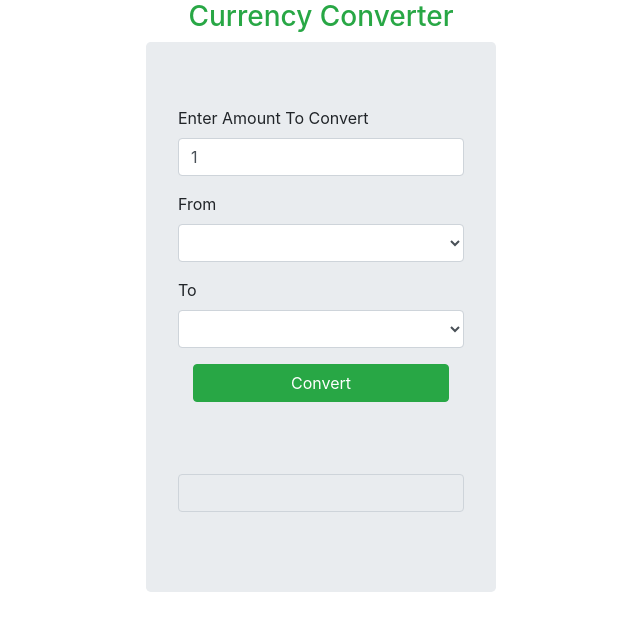
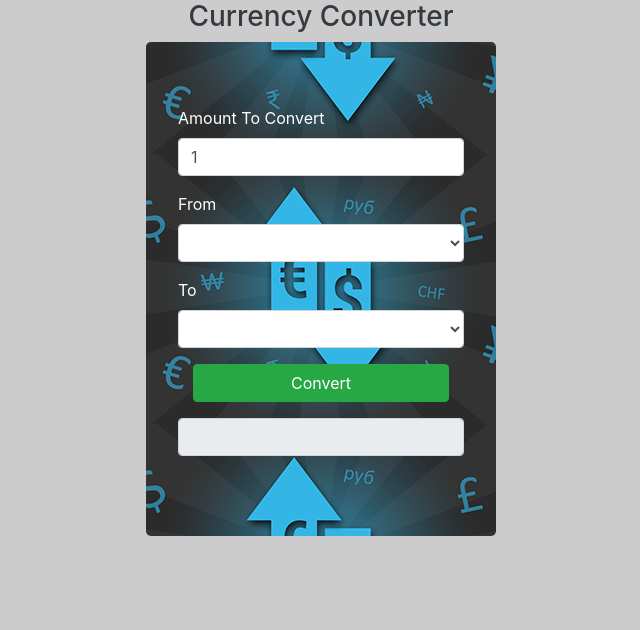
Before and after one commit to DavidOparanti/PWAcurrencyConverter, a website: page index.html in a window 1280 px wide. Shown: the whole page, without its empty margins (319-959 px from the left). Drawn offline with nearby package versions, Linux system fonts and the light colour scheme; no server answers; some icons are missing.

Commit message:
ReadMe added

```diff
--- a/css/style.css
+++ b/css/style.css
@@ -1,15 +1,16 @@
-body, html {
-    height: 100%;
+
+body {
+    background-color: #cccccc
 }
-body {
+
+.jumbotron {
     /* The image used */
-    background-image: url("../img/currecny.png");
+    background-image: url("../img/currency.png");
+    /* Full height */
 
-    /* Full height */
-    height: 100%;
 
     /* Center and scale the image nicely */
     background-position: center;
-    background-repeat: no-repeat;
-    background-size: cover;
+    background-repeat: repeat;
+
 }
--- a/index.html
+++ b/index.html
@@ -1,5 +1,5 @@
 <!doctype html>
-<html lang="">
+<html>
 <head>
 	<meta charset="utf-8">
 	<meta name="description" content="A progresive web app currency converter application">
@@ -9,8 +9,10 @@
 	<title>Currency Converter</title>
 	<link rel="stylesheet" href="https://stackpath.bootstrapcdn.com/bootstrap/4.1.0/css/bootstrap.min.css" integrity="sha384-9gVQ4dYFwwWSjIDZnLEWnxCjeSWFphJiwGPXr1jddIhOegiu1FwO5qRGvFXOdJZ4"
 	 crossorigin="anonymous">
+	<link rel="stylesheet" href="css/style.css">
 
 </head>
+
 <body>
 
 	<div class="container">
@@ -19,21 +21,22 @@
 			</div>
 			<div class="col-sm-4">
 				<div class="page-header">
-          <center><h3 class="text-success">Currency Converter</h3>
+					<center>
+						<h3 class="text-dark">Currency Converter</h3>
 				</div>
 				<div class="jumbotron">
 					<div class="form-group">
 						<div class='form-group'>
-				    <label>Enter Amount To Convert</label>
-				     <input class="form-control" placeholder="" value="1" size="15" id="fromAmount" type="text" onkeyup="">
+							<label  style="color: white">Amount To Convert</label>
+							<input class="form-control" placeholder="" value="1"  id="fromAmount" type="text">
 						</div>
 						<div class='form-group'>
-				    <label>From</label>
-				      <select class="form-control" id="convertfrom" onchange="">
+							<label style="color: white">From</label>
+							<select class="form-control" id="convertfrom">
 							</select>
 						</div>
 						<div class='form-group'>
-				    <label>To</label>
+							<label  style="color: white">To</label>
 							<select class="form-control" id="convertto">
 							</select>
 						</div>
@@ -43,9 +46,8 @@
 						<div class="col-sm-12 text-center">
 							<button class="btn btn-success btn-block" id="convert" onclick="convertCurrency();">Convert</button>
 						</div>
-				<br><br><br>
 						<div class="panel panel-default">
-				  <input class="form-control" placeholder="" id="amountConverted" type="text" disabled>
+							<input class="form-control mt-3" placeholder="" id="amountConverted" type="text" disabled>
 						</div>
 					</div>
 				</div>
@@ -63,4 +65,5 @@
 	<script src="js/main.js"></script>
 
 </body>
+
 </html>
```
Also changed, not shown: js/main.js (+4 -7 lines), READMe.md (added). Lines whose indentation alone changed are shown as unchanged.
